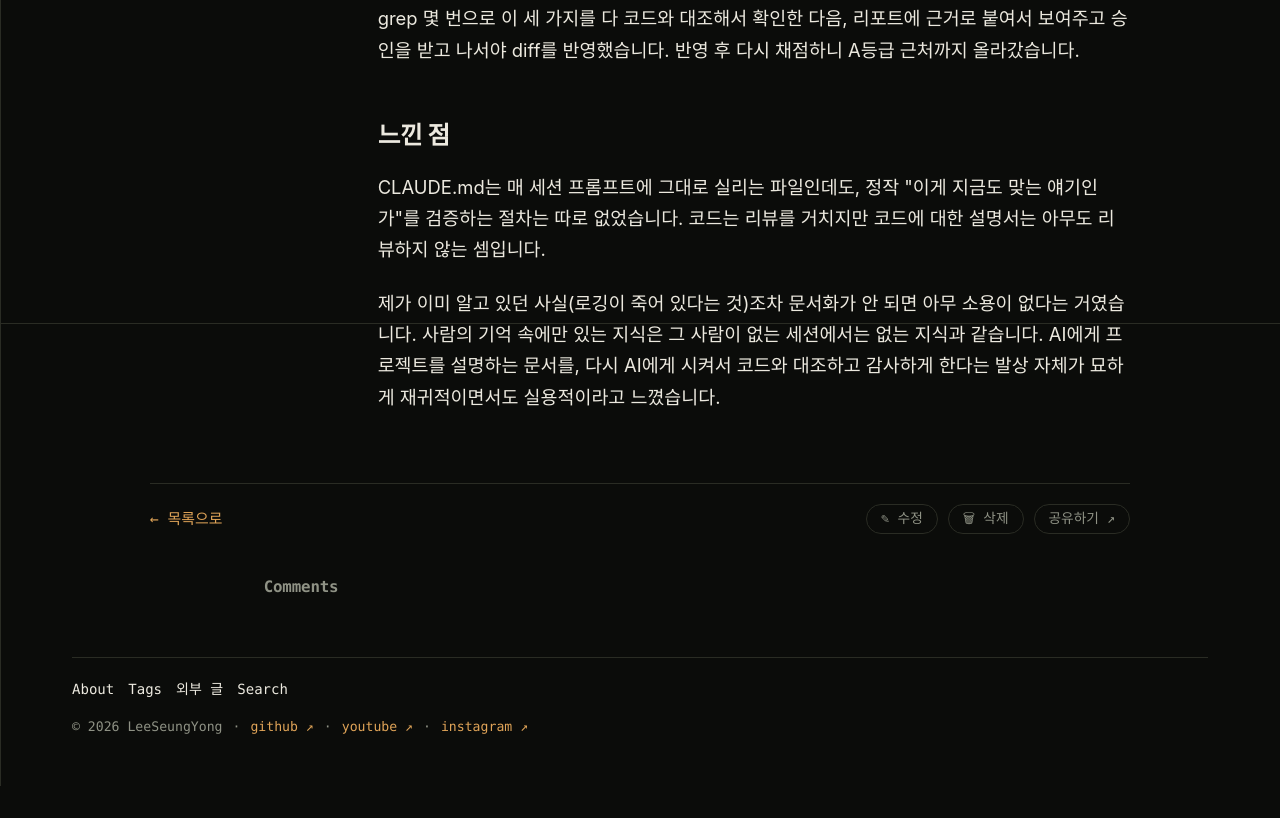
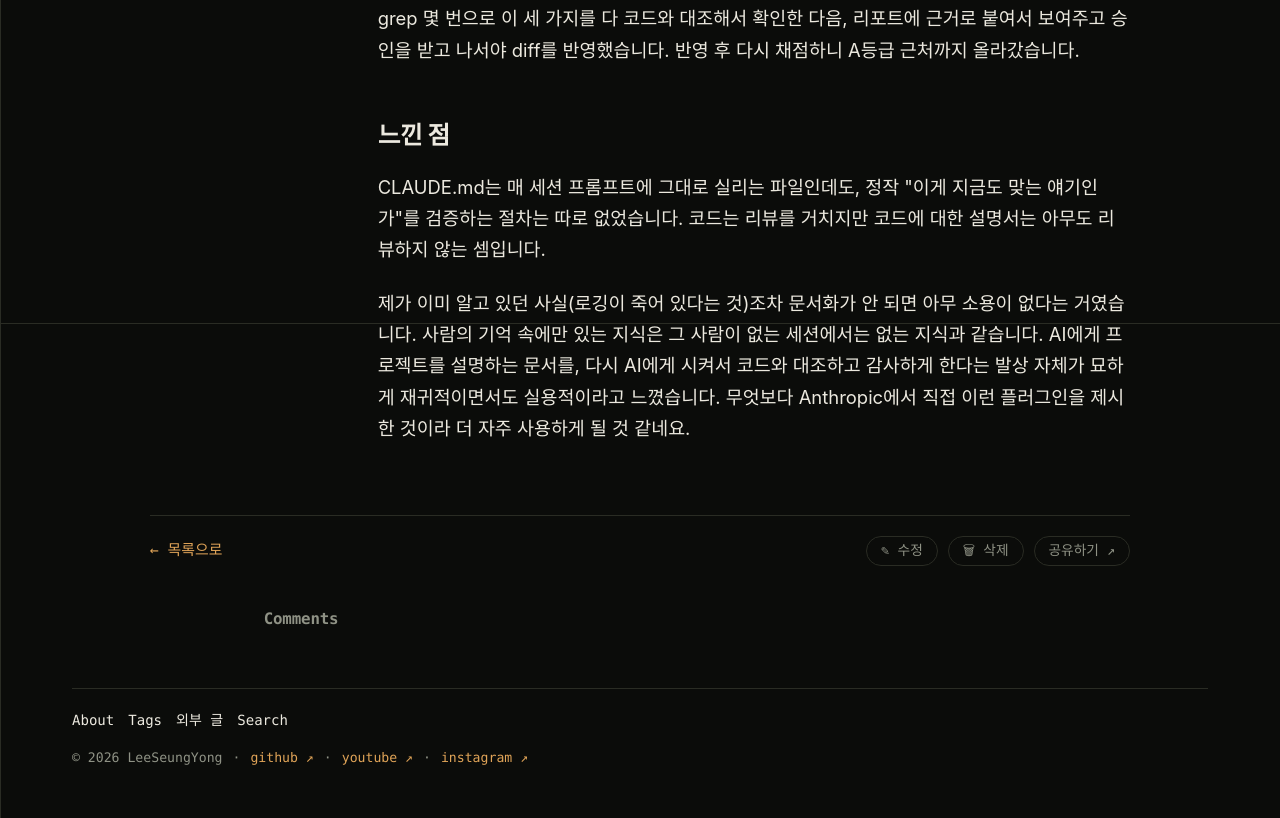
Before and after one commit to dltmddyd321/dltmddyd321.github.io, an Astro site: page /posts/claude-md-aging-check in a window 1280 px wide. Shown: the part 2877-3695 px from the top of the page. Before the commit the page ends 3663 px from the top, so only its background shows below. Built offline with nearby package versions, Linux system fonts and the light colour scheme; Astro itself is replaced by a stand-in of ours; some packages are replaced by stand-ins of ours; a web font is replaced by a local one.

Commit message:
fix: update post "CLAUDE.md도 리팩터링이 필요하다"

```diff
--- a/src/content/posts/claude-md-aging-check.md
+++ b/src/content/posts/claude-md-aging-check.md
@@ -70,4 +70,4 @@ grep 몇 번으로 이 세 가지를 다 코드와 대조해서 확인한 다음
 
 CLAUDE.md는 매 세션 프롬프트에 그대로 실리는 파일인데도, 정작 "이게 지금도 맞는 얘기인가"를 검증하는 절차는 따로 없었습니다. 코드는 리뷰를 거치지만 코드에 대한 설명서는 아무도 리뷰하지 않는 셈입니다.
 
-제가 이미 알고 있던 사실(로깅이 죽어 있다는 것)조차 문서화가 안 되면 아무 소용이 없다는 거였습니다. 사람의 기억 속에만 있는 지식은 그 사람이 없는 세션에서는 없는 지식과 같습니다. AI에게 프로젝트를 설명하는 문서를, 다시 AI에게 시켜서 코드와 대조하고 감사하게 한다는 발상 자체가 묘하게 재귀적이면서도 실용적이라고 느꼈습니다.
+제가 이미 알고 있던 사실(로깅이 죽어 있다는 것)조차 문서화가 안 되면 아무 소용이 없다는 거였습니다. 사람의 기억 속에만 있는 지식은 그 사람이 없는 세션에서는 없는 지식과 같습니다. AI에게 프로젝트를 설명하는 문서를, 다시 AI에게 시켜서 코드와 대조하고 감사하게 한다는 발상 자체가 묘하게 재귀적이면서도 실용적이라고 느꼈습니다. 무엇보다 Anthropic에서 직접 이런 플러그인을 제시한 것이라 더 자주 사용하게 될 것 같네요.
```
